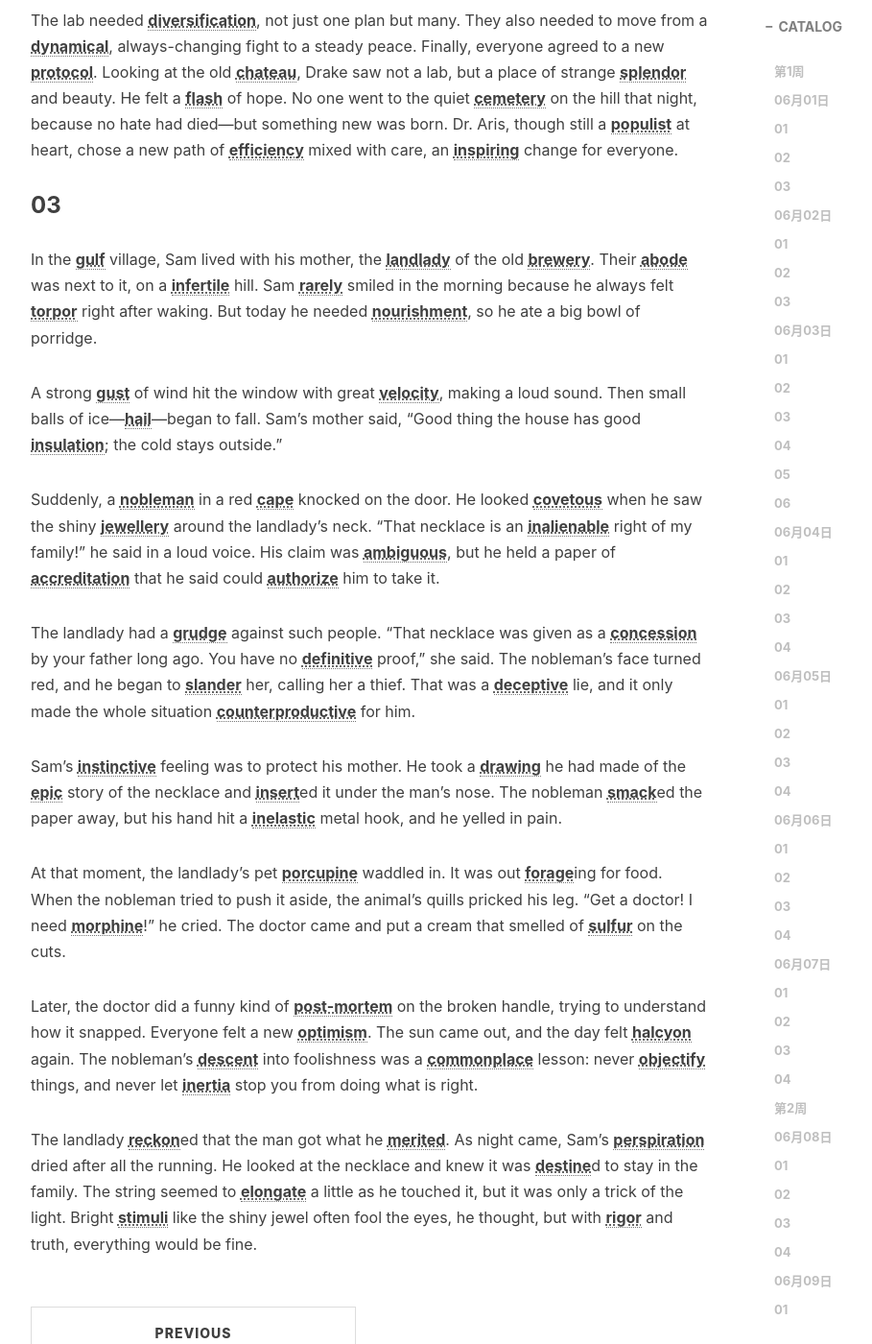
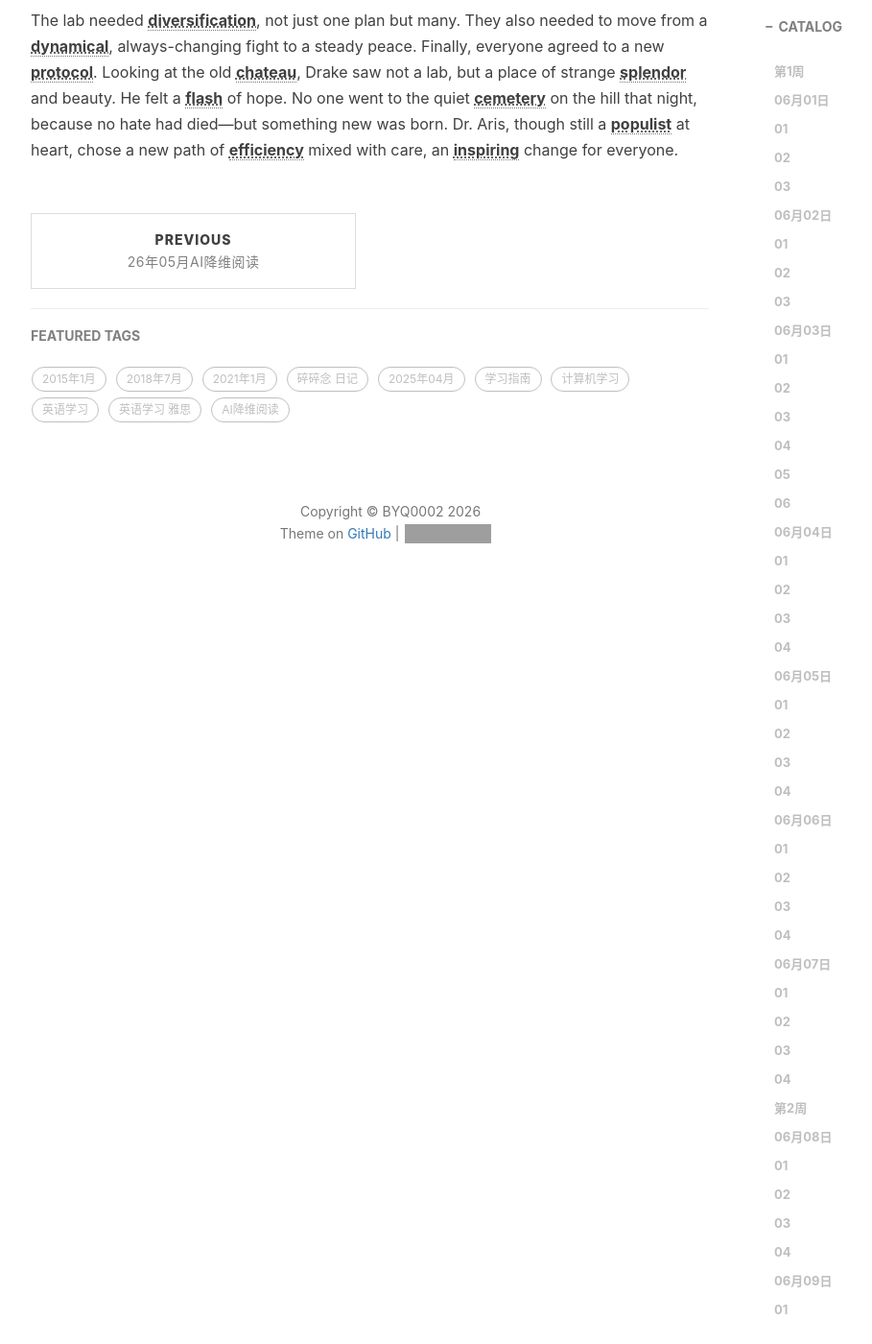
Before and after one commit to Shiina25qpwe/Shiina25qpwe.github.io, a Jekyll site: the page built from _posts/2026-05-31-26年06月AI降维阅读.md, in a window 1280 px wide and 1400 px high, scrolled down 111063 px. Shown: the whole window at 96% size, without its empty margins (233-1142 px from the left). Built offline with Jekyll 4.4.1, drawn with Linux system fonts in a browser that asks for light colours; nearby versions of some CDN libraries; comment, search, counter and statistics services are not loaded; grey boxes are pictures that could not be loaded.

```diff
--- a/_posts/2026-05-31-26年06月AI降维阅读.md
+++ b/_posts/2026-05-31-26年06月AI降维阅读.md
@@ -1736,21 +1736,3 @@
 Suddenly, a strange **<abbr title="n. 判决">verdict</abbr>** came over the speaker system—a voice from the outside world, stating their mission was wrong. It felt like a **<abbr title="n. 谴责">condemn</abbr>**ation from the sky. Dr. Aris, now **<abbr title="adj. 狂怒的">furious</abbr>**, cornered old Mr. Finch, a **<abbr title="n. 制造商">manufacturer</abbr>** of lab tools. But Mr. Finch was a man of hidden talents; his personal **<abbr title="n. 剧目">repertory</abbr>** of skills included heart medicine. He showed Dr. Aris a model of a human **<abbr title="n. 肾脏">kidney</abbr>**, with a tiny red **<abbr title="n. 静脉">vein</abbr>** running through it. “The **<abbr title="n. 遗传">heredity</abbr>** of these creatures holds secrets to our health,” he said. “Look at their **<abbr title="n. 群体">mass</abbr>** of medical data.” He pointed to a wall covered in papers, a huge amount of information. He gave Dr. Aris a **<abbr title="n. 证书">certificate</abbr>** of truth, a paper from a wise scientist. Dr. Aris stopped being **<abbr title="adj. 易怒的">irritable</abbr>**, his quick anger fading.
 
 The lab needed **<abbr title="n. 多样化">diversification</abbr>**, not just one plan but many. They also needed to move from a **<abbr title="adj. 动态的">dynamical</abbr>**, always-changing fight to a steady peace. Finally, everyone agreed to a new **<abbr title="n. 协议">protocol</abbr>**. Looking at the old **<abbr title="n. 城堡">chateau</abbr>**, Drake saw not a lab, but a place of strange **<abbr title="n. 壮丽">splendor</abbr>** and beauty. He felt a **<abbr title="n. 闪光">flash</abbr>** of hope. No one went to the quiet **<abbr title="n. 墓地">cemetery</abbr>** on the hill that night, because no hate had died—but something new was born. Dr. Aris, though still a **<abbr title="n. 民粹主义者">populist</abbr>** at heart, chose a new path of **<abbr title="n. 效率">efficiency</abbr>** mixed with care, an **<abbr title="adj. 鼓舞人心的">inspiring</abbr>** change for everyone.
-
-### 03
-
-In the <abbr title="n. 海湾">**gulf**</abbr> village, Sam lived with his mother, the <abbr title="n. 女房东">**landlady**</abbr> of the old <abbr title="n. 啤酒厂">**brewery**</abbr>. Their <abbr title="n. 住所">**abode**</abbr> was next to it, on a <abbr title="adj. 贫瘠的">**infertile**</abbr> hill. Sam <abbr title="adv. 很少">**rarely**</abbr> smiled in the morning because he always felt <abbr title="n. 呆滞">**torpor**</abbr> right after waking. But today he needed <abbr title="n. 营养">**nourishment**</abbr>, so he ate a big bowl of porridge.
-
-A strong <abbr title="n. 一阵风">**gust**</abbr> of wind hit the window with great <abbr title="n. 速度">**velocity**</abbr>, making a loud sound. Then small balls of ice—<abbr title="n. 冰雹">**hail**</abbr>—began to fall. Sam’s mother said, “Good thing the house has good <abbr title="n. 绝缘">**insulation**</abbr>; the cold stays outside.”
-
-Suddenly, a <abbr title="n. 贵族">**nobleman**</abbr> in a red <abbr title="n. 披肩">**cape**</abbr> knocked on the door. He looked <abbr title="adj. 贪婪的">**covetous**</abbr> when he saw the shiny <abbr title="n. 珠宝">**jewellery**</abbr> around the landlady’s neck. “That necklace is an <abbr title="adj. 不可剥夺的">**inalienable**</abbr> right of my family!” he said in a loud voice. His claim was <abbr title="adj. 模糊的">**ambiguous**</abbr>, but he held a paper of <abbr title="n. 认证">**accreditation**</abbr> that he said could <abbr title="v. 授权">**authorize**</abbr> him to take it.
-
-The landlady had a <abbr title="n. 怨恨">**grudge**</abbr> against such people. “That necklace was given as a <abbr title="n. 让步">**concession**</abbr> by your father long ago. You have no <abbr title="adj. 确定的">**definitive**</abbr> proof,” she said. The nobleman’s face turned red, and he began to <abbr title="n. 诽谤">**slander**</abbr> her, calling her a thief. That was a <abbr title="adj. 欺骗的">**deceptive**</abbr> lie, and it only made the whole situation <abbr title="adj. 适得其反的">**counterproductive**</abbr> for him.
-
-Sam’s <abbr title="adj. 本能的">**instinctive**</abbr> feeling was to protect his mother. He took a <abbr title="n. 图画">**drawing**</abbr> he had made of the <abbr title="adj. 史诗般的">**epic**</abbr> story of the necklace and <abbr title="v. 插入">**insert**</abbr>ed it under the man’s nose. The nobleman <abbr title="v. 猛撞">**smack**</abbr>ed the paper away, but his hand hit a <abbr title="adj. 无弹性的">**inelastic**</abbr> metal hook, and he yelled in pain.
-
-At that moment, the landlady’s pet <abbr title="n. 豪猪">**porcupine**</abbr> waddled in. It was out <abbr title="v. 觅食">**forage**</abbr>ing for food. When the nobleman tried to push it aside, the animal’s quills pricked his leg. “Get a doctor! I need <abbr title="n. 吗啡">**morphine**</abbr>!” he cried. The doctor came and put a cream that smelled of <abbr title="n. 硫磺">**sulfur**</abbr> on the cuts.
-
-Later, the doctor did a funny kind of <abbr title="n. 事后剖析">**post-mortem**</abbr> on the broken handle, trying to understand how it snapped. Everyone felt a new <abbr title="n. 乐观">**optimism**</abbr>. The sun came out, and the day felt <abbr title="adj. 宁静的">**halcyon**</abbr> again. The nobleman’s <abbr title="n. 下降">**descent**</abbr> into foolishness was a <abbr title="adj. 平凡的">**commonplace**</abbr> lesson: never <abbr title="v. 物化">**objectify**</abbr> things, and never let <abbr title="n. 惯性">**inertia**</abbr> stop you from doing what is right.
-
-The landlady <abbr title="v. 认为">**reckon**</abbr>ed that the man got what he <abbr title="adj. 应得的">**merited**</abbr>. As night came, Sam’s <abbr title="n. 汗水">**perspiration**</abbr> dried after all the running. He looked at the necklace and knew it was <abbr title="v. 注定">**destine**</abbr>d to stay in the family. The string seemed to <abbr title="v. 拉长">**elongate**</abbr> a little as he touched it, but it was only a trick of the light. Bright <abbr title="n. 刺激物">**stimuli**</abbr> like the shiny jewel often fool the eyes, he thought, but with <abbr title="n. 严格">**rigor**</abbr> and truth, everything would be fine.
```
